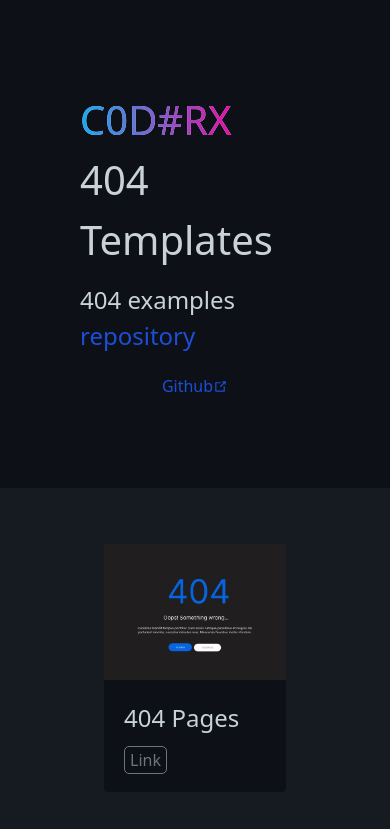
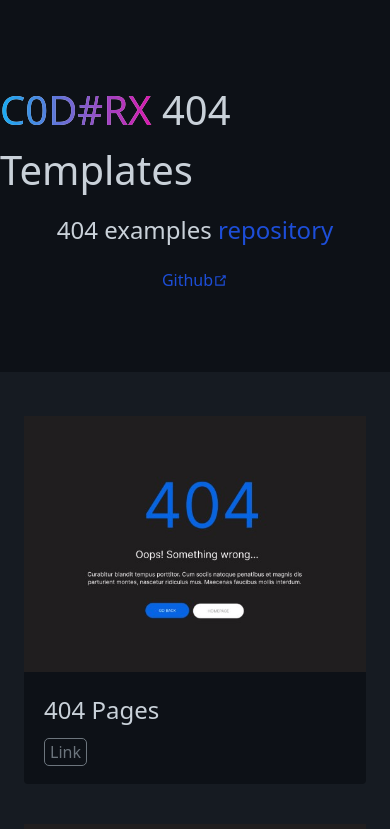
Before and after one commit to asqarbekolimov/404-pages, a plain HTML site: page index.html in a window 390 px wide. Shown: the top 829 px of the page. Drawn offline with nearby package versions, Linux system fonts and the light colour scheme.

Commit message:
Responsive

```diff
--- a/index.html
+++ b/index.html
@@ -11,7 +11,7 @@
   <body>
     <div class="wrapper">
       <header>
-        <div class="text container m-auto flex items-center flex-col">
+        <div class="text container py-20 m-auto flex items-center flex-col">
           <h2 class="header-text mb-3">
             <span class="name">C0D#RX </span> 404 Templates
           </h2>
@@ -49,7 +49,7 @@
           </div>
         </div>
       </header>
-      <main class="py-8 px-20 bg-light">
+      <main class="py-5 md:py-8 px-18 md:px-20 bg-light">
         <div
           class="container m-auto grid grid-cols-1 md:grid-cols-2 sm:grid-cols-1 lg:grid-cols-3 items-center gap-10 pt-6 px-6"
         >
--- a/style/main.css
+++ b/style/main.css
@@ -28,9 +28,7 @@ footer {
   -webkit-text-fill-color: transparent;
   -webkit-background-clip: text;
 }
-.text {
-  padding: 90px 80px;
-}
+
 .header-text {
   font-size: 2.5rem;
 }
```
